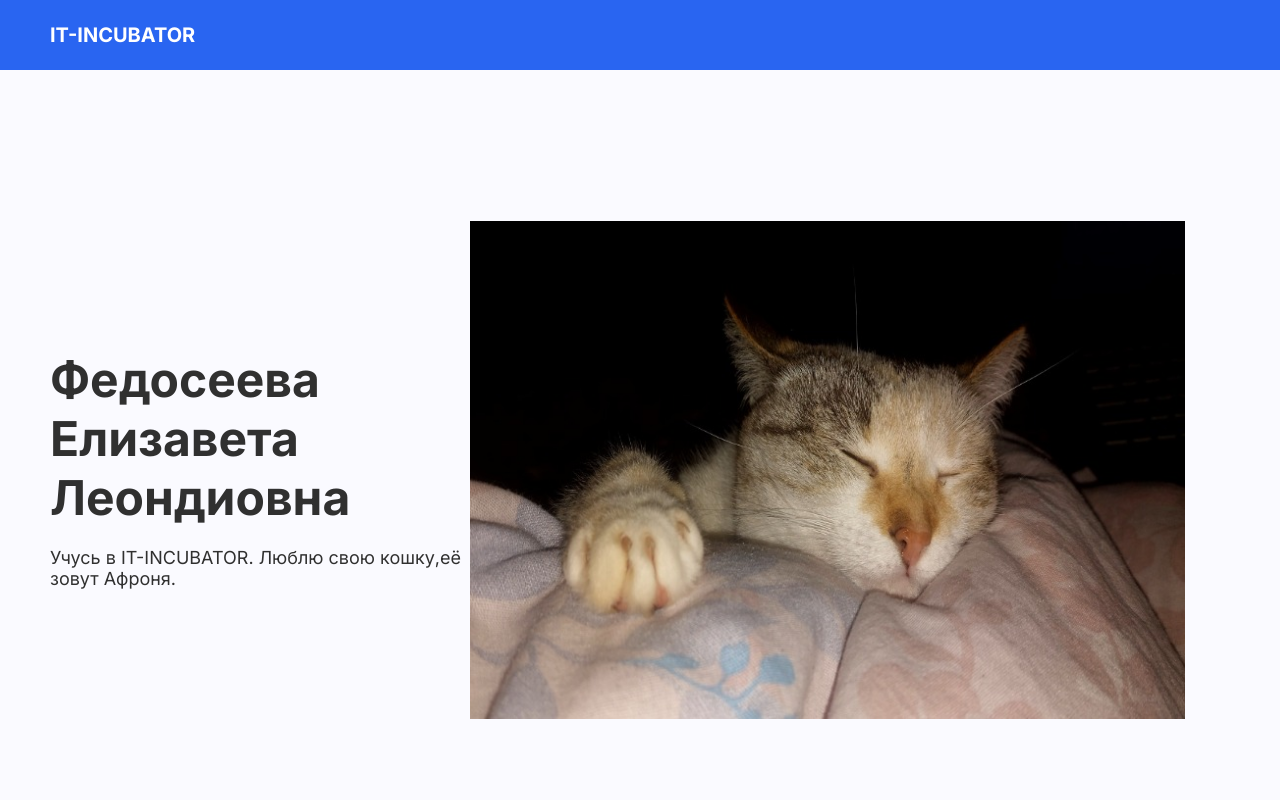
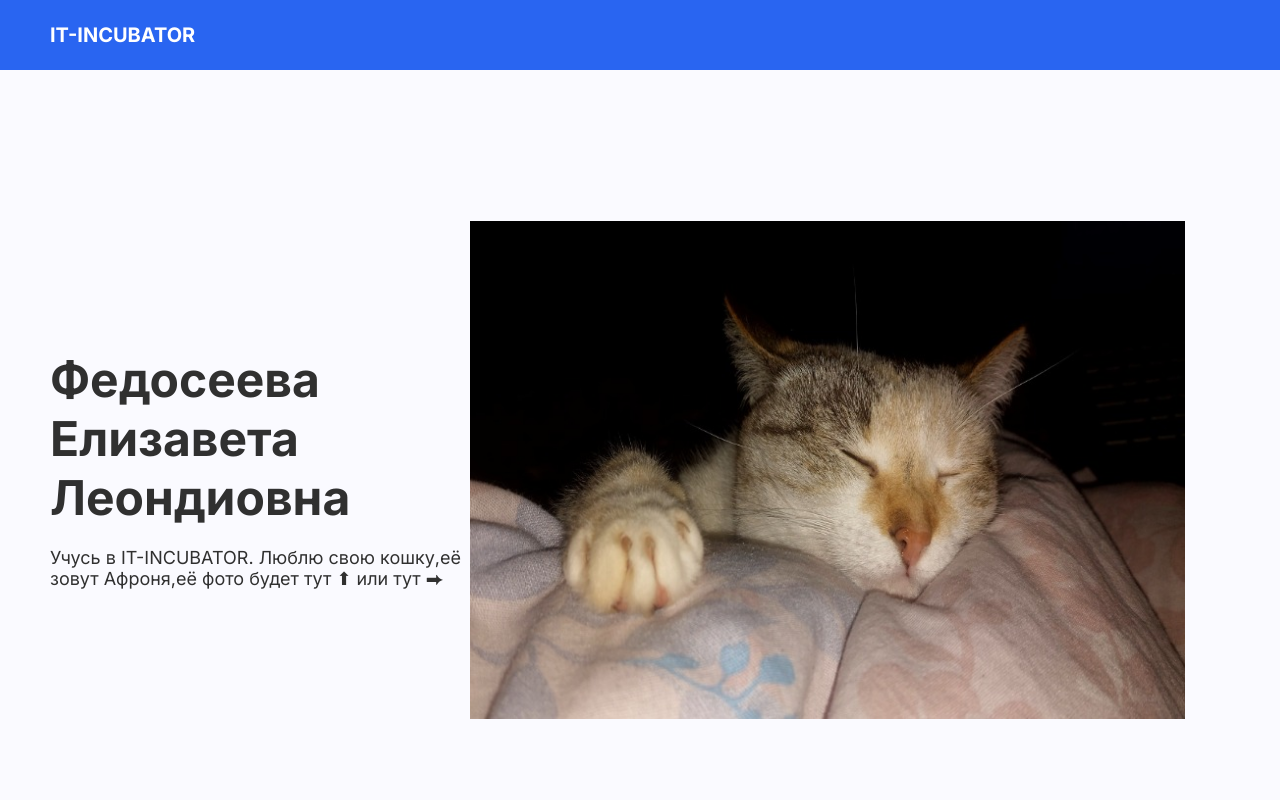
Before and after one commit to lizafedoseeva734-ship-it/homework_table3, a plain HTML site: page index.html in a window 1280 px wide. Shown: the top 800 px of the page. Drawn offline with Linux system fonts and the light colour scheme.

Commit message:
Add files via upload

```diff
--- a/index.html
+++ b/index.html
@@ -23,7 +23,7 @@
       <div class="wrapper" data-cy="hw-4-section-main-wrapper-pre">
         <div class="text-wrapper" data-cy="hw-4-text-wrapper-pre">
           <h1 class="main-title" data-cy="hw-4-main-title">Федосеева Елизавета Леондиовна</h1>
-          <p class="main-text">Учусь в IT-INCUBATOR. Люблю свою кошку,её зовут Афроня.</p>
+          <p class="main-text">Учусь в IT-INCUBATOR. Люблю свою кошку,её зовут Афроня,её фото будет тут ⬆ или тут ⮕</p>
         </div>
         <img class="main-image" data-cy="hw-4-main-image" src="assets/img/resized-Afronya.jpg" alt="">
       </div>
```
